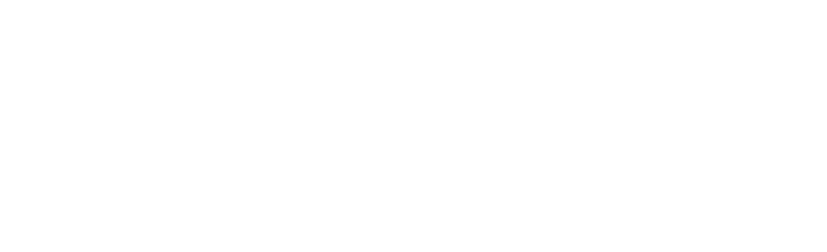
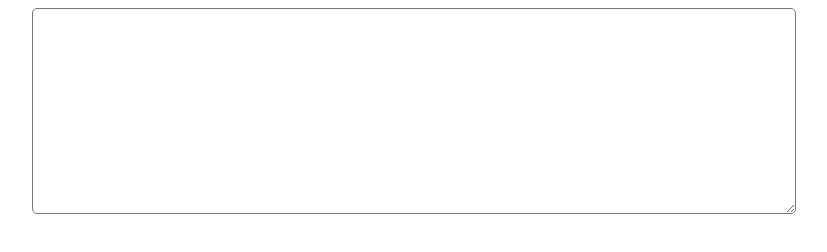
Before and after one commit to BeglikNatallia/virtual-keyboard, a website: page index.html in a window 1280 px wide. Shown: the whole page, without its empty margins (226-1053 px from the left). Drawn offline with Linux system fonts and the light colour scheme.

Commit message:
feat: add textarea

```diff
--- a/index.html
+++ b/index.html
@@ -4,6 +4,7 @@
     <meta charset="UTF-8">
     <meta name="viewport" content="width=device-width, initial-scale=1.0">
     <title>Virtual keyboard</title>
+    <link rel="stylesheet" href="style.css">
 </head>
 <body>
 
--- a/script.js
+++ b/script.js
@@ -0,0 +1,16 @@
+window.onload = () => {
+    createTextarea();
+    createKeyboard();
+};
+
+function createTextarea() {
+    let form = document.createElement("form");
+    let textarea = document.createElement("textarea");
+    let body = document.getElementsByTagName("body")[0];
+    form.appendChild(textarea);
+    body.appendChild(form);
+}
+
+function createKeyboard() {
+
+}
--- /dev/null
+++ b/style.css
@@ -0,0 +1,9 @@
+form {
+    text-align: center;
+}
+
+textarea {
+    width: 60%;
+    height: 200px;
+    border-radius: 5px;
+}
```
